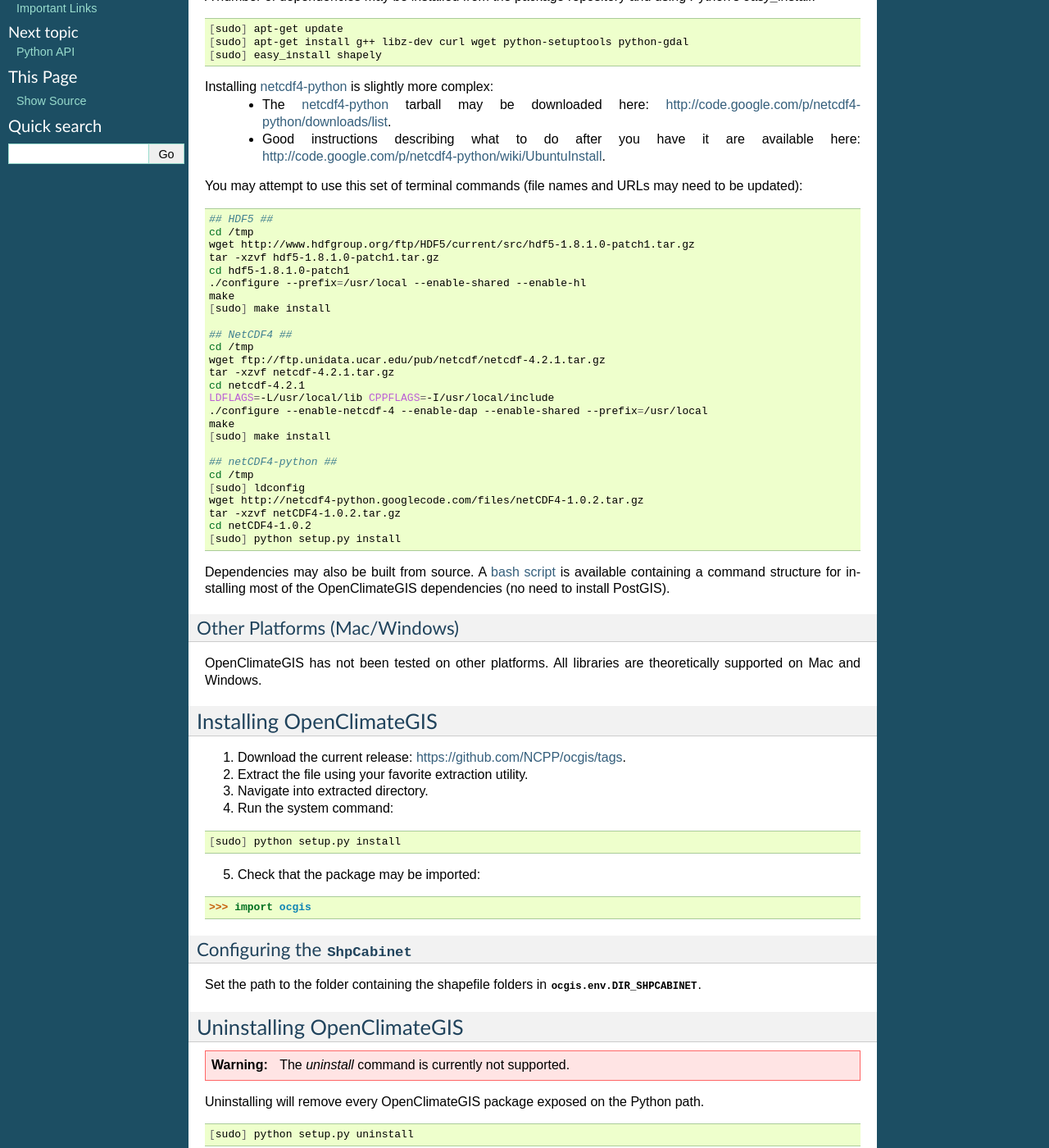
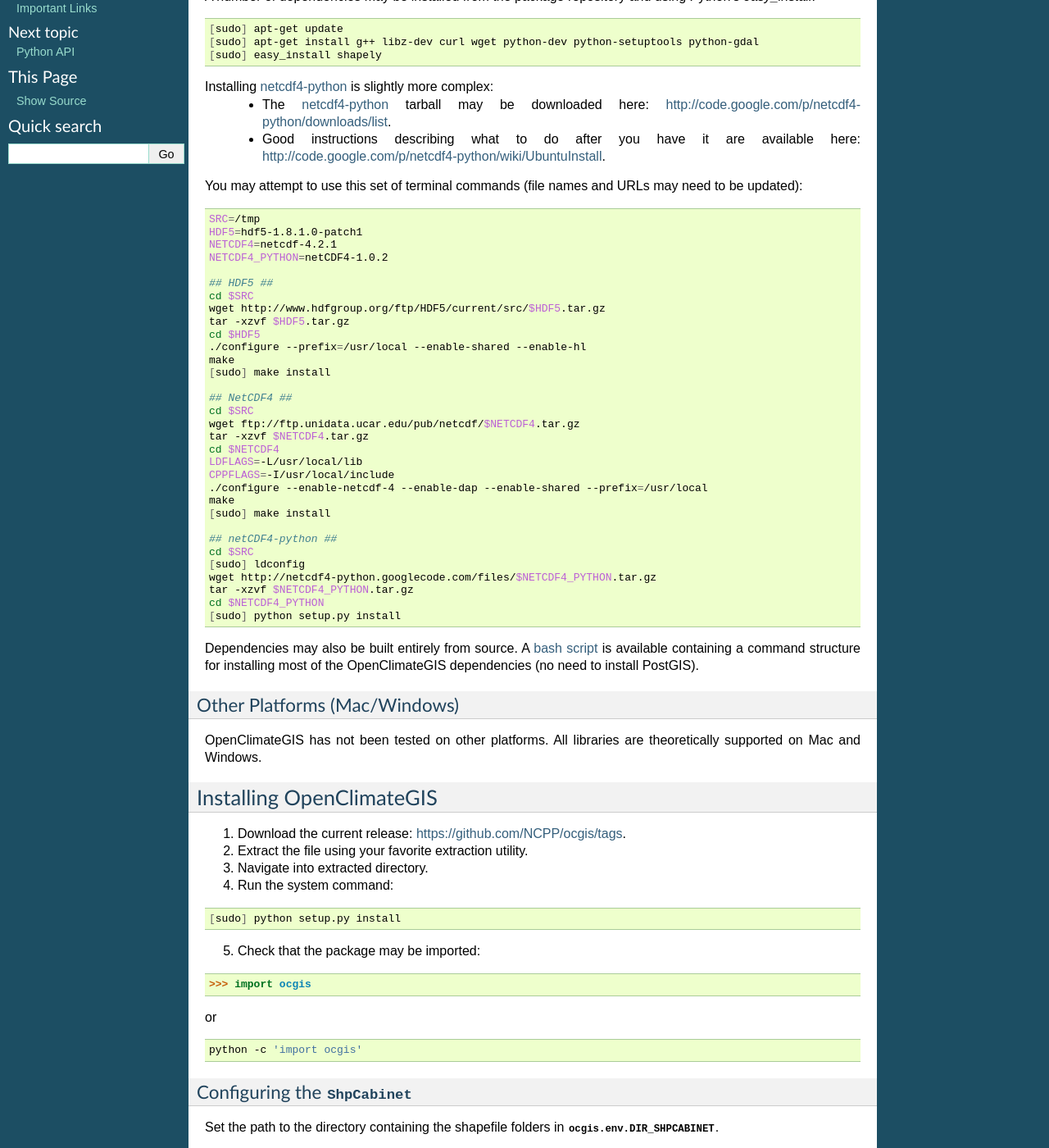
Before and after one commit to NCPP/ocgis, a Sphinx documentation site: the page built from doc/install.rst, in a window 1280 px wide and 1400 px high, scrolled down 301 px. Shown: the whole window at 82% size. Built offline with Sphinx 7.4.7, drawn with Linux system fonts in a browser that asks for light colours; formulas are drawn with MathJax 3; some of the changed text lies outside the part shown.

Commit message:
added argparse to setup.py. modified setup configuration variables. doc changes.

```diff
--- a/doc/install.rst
+++ b/doc/install.rst
@@ -17,7 +17,7 @@
 .. code-block:: sh
 
    [sudo] apt-get update
-   [sudo] apt-get install g++ libz-dev curl wget python-setuptools python-gdal
+   [sudo] apt-get install g++ libz-dev curl wget python-dev python-setuptools python-gdal
    [sudo] easy_install shapely
 
 Installing netcdf4-python_ is slightly more complex:
@@ -28,34 +28,40 @@
 
 .. code-block:: sh
 
+   SRC=/tmp
+   HDF5=hdf5-1.8.1.0-patch1
+   NETCDF4=netcdf-4.2.1
+   NETCDF4_PYTHON=netCDF4-1.0.2
+
    ## HDF5 ##
-   cd /tmp
-   wget http://www.hdfgroup.org/ftp/HDF5/current/src/hdf5-1.8.1.0-patch1.tar.gz
-   tar -xzvf hdf5-1.8.1.0-patch1.tar.gz
-   cd hdf5-1.8.1.0-patch1
+   cd $SRC
+   wget http://www.hdfgroup.org/ftp/HDF5/current/src/$HDF5.tar.gz
+   tar -xzvf $HDF5.tar.gz
+   cd $HDF5
    ./configure --prefix=/usr/local --enable-shared --enable-hl
    make
    [sudo] make install
 
    ## NetCDF4 ##
-   cd /tmp
-   wget ftp://ftp.unidata.ucar.edu/pub/netcdf/netcdf-4.2.1.tar.gz
-   tar -xzvf netcdf-4.2.1.tar.gz
-   cd netcdf-4.2.1
-   LDFLAGS=-L/usr/local/lib CPPFLAGS=-I/usr/local/include
+   cd $SRC
+   wget ftp://ftp.unidata.ucar.edu/pub/netcdf/$NETCDF4.tar.gz
+   tar -xzvf $NETCDF4.tar.gz
+   cd $NETCDF4
+   LDFLAGS=-L/usr/local/lib
+   CPPFLAGS=-I/usr/local/include
    ./configure --enable-netcdf-4 --enable-dap --enable-shared --prefix=/usr/local
    make
    [sudo] make install
 
    ## netCDF4-python ##
-   cd /tmp
+   cd $SRC
    [sudo] ldconfig
-   wget http://netcdf4-python.googlecode.com/files/netCDF4-1.0.2.tar.gz
-   tar -xzvf netCDF4-1.0.2.tar.gz
-   cd netCDF4-1.0.2
+   wget http://netcdf4-python.googlecode.com/files/$NETCDF4_PYTHON.tar.gz
+   tar -xzvf $NETCDF4_PYTHON.tar.gz
+   cd $NETCDF4_PYTHON
    [sudo] python setup.py install
 
-Dependencies may also be built from source. A `bash script`_ is available containing a command structure for installing most of the OpenClimateGIS dependencies (no need to install PostGIS).
+Dependencies may also be built entirely from source. A `bash script`_ is available containing a command structure for installing most of the OpenClimateGIS dependencies (no need to install PostGIS).
 
 Other Platforms (Mac/Windows)
 ~~~~~~~~~~~~~~~~~~~~~~~~~~~~~
@@ -78,17 +84,21 @@
 
 >>> import ocgis
 
+or
+
+.. code-block:: sh
+
+   python -c 'import ocgis'
+
 Configuring the :class:`~ocgis.ShpCabinet`
 ~~~~~~~~~~~~~~~~~~~~~~~~~~~~~~~~~~~~~~~~~~
 
-Set the path to the folder containing the shapefile folders in :attr:`ocgis.env.DIR_SHPCABINET`.
+Set the path to the directory containing the shapefile folders in :attr:`ocgis.env.DIR_SHPCABINET`.
 
 Uninstalling OpenClimateGIS
 ---------------------------
 
-.. warning:: The `uninstall` command is currently not supported.
-
-Uninstalling will remove every OpenClimateGIS package exposed on the Python path.
+The `uninstall` command will simply provide you with the directory location of the OpenClimateGIS package. This must be manually removed.
 
 .. code-block:: sh
 
```
Also changed, not shown: setup.cfg (+4 -28 lines), setup.py (+30 -26 lines), 1 other file.
